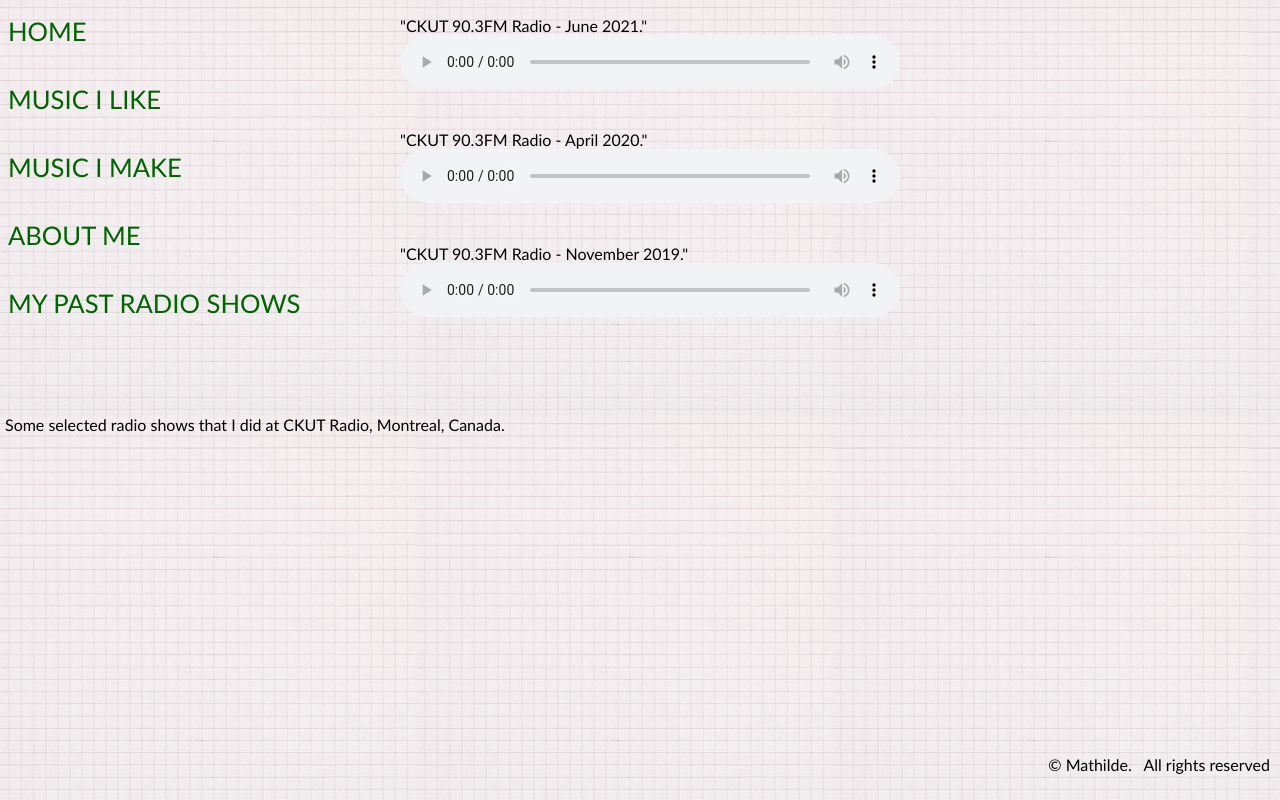
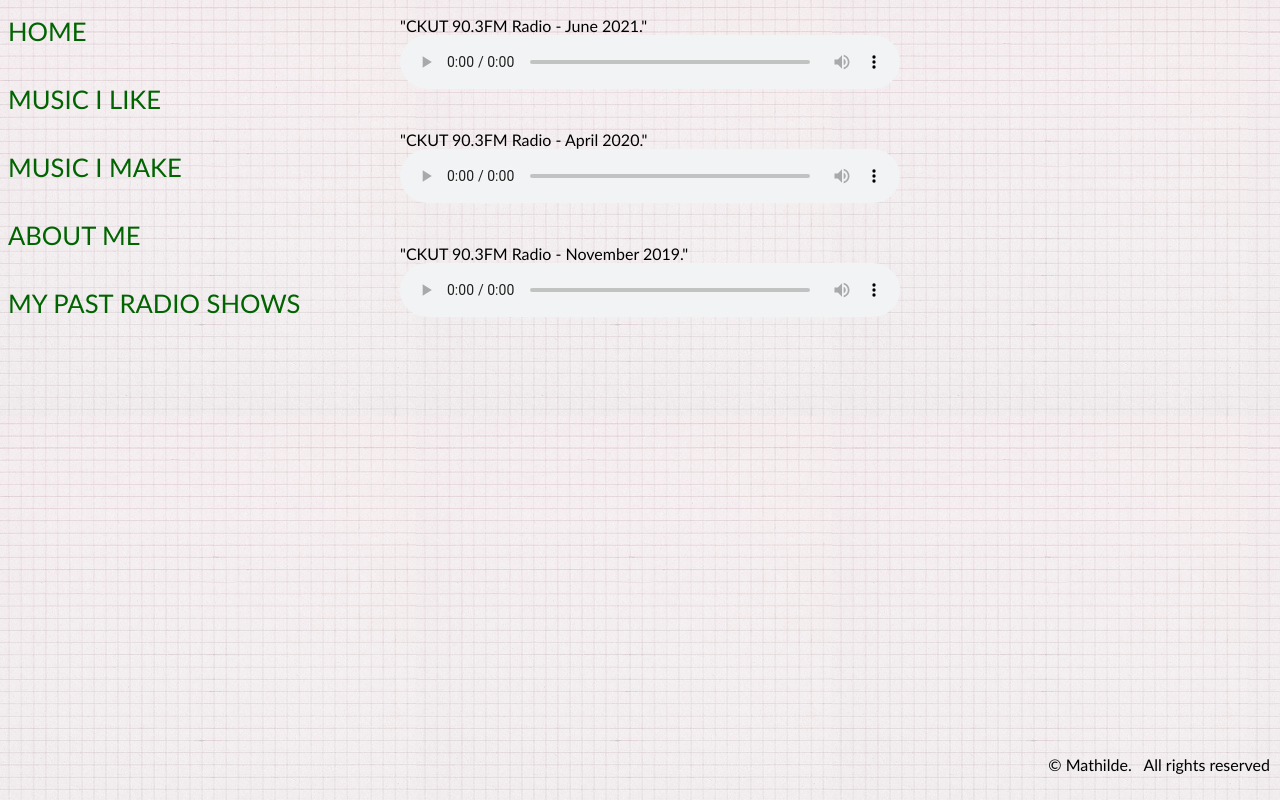
Before and after one commit to mathildemusic/mathilde, a plain HTML site: page mathilde_radio.html in a window 1280 px wide. Drawn offline with Linux system fonts and the light colour scheme.

Commit message:
Add files via upload
no blurb

```diff
--- a/mathilde_radio.html
+++ b/mathilde_radio.html
@@ -104,9 +104,6 @@
   </p>
 
 
-  <p class="blurb">
-    Some selected radio shows that I did at CKUT Radio, Montreal, Canada.
-  </p>
 
   <p class="cpywrt">
 
```
Also changed, not shown: mathilde_musiclike.html (+0 -3 lines).
